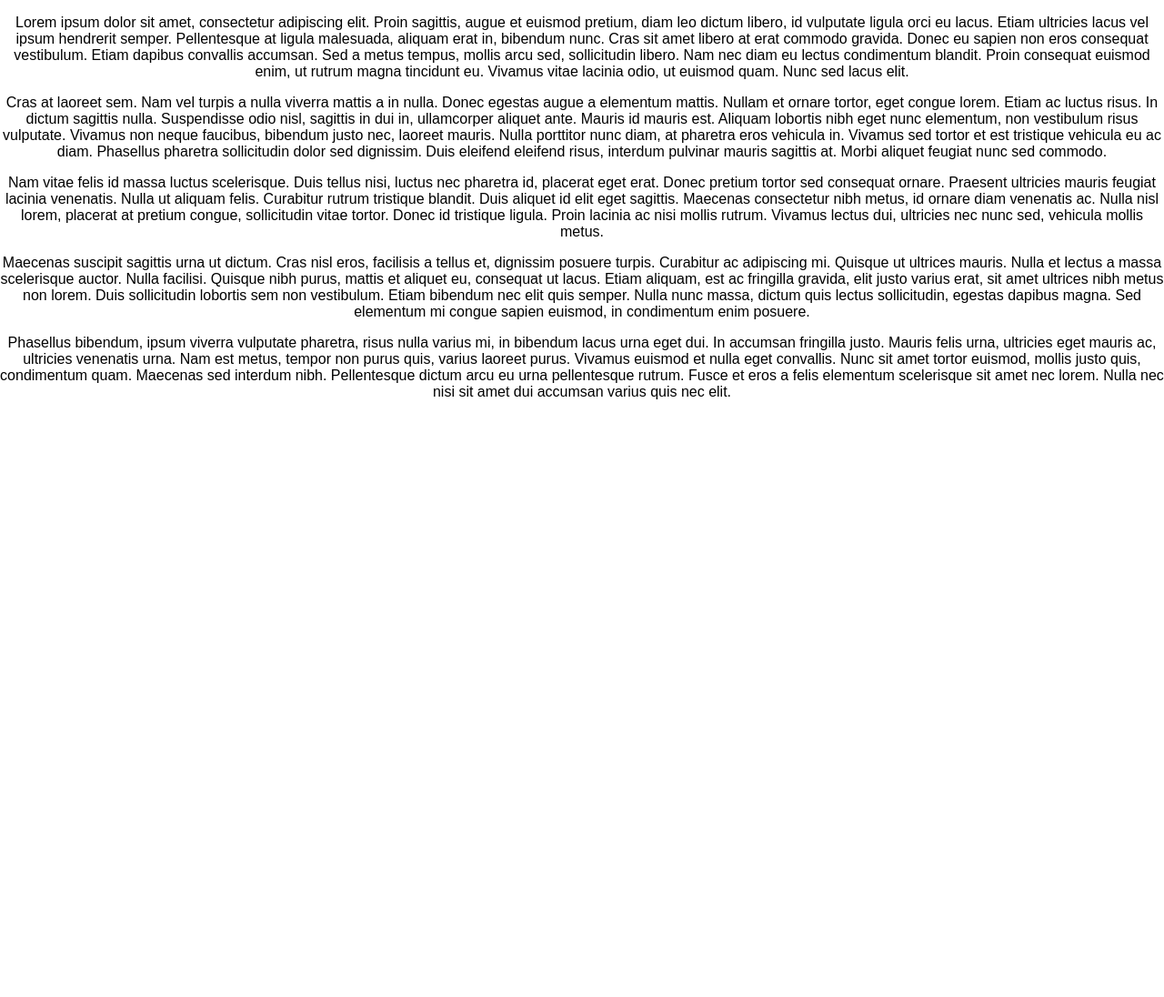
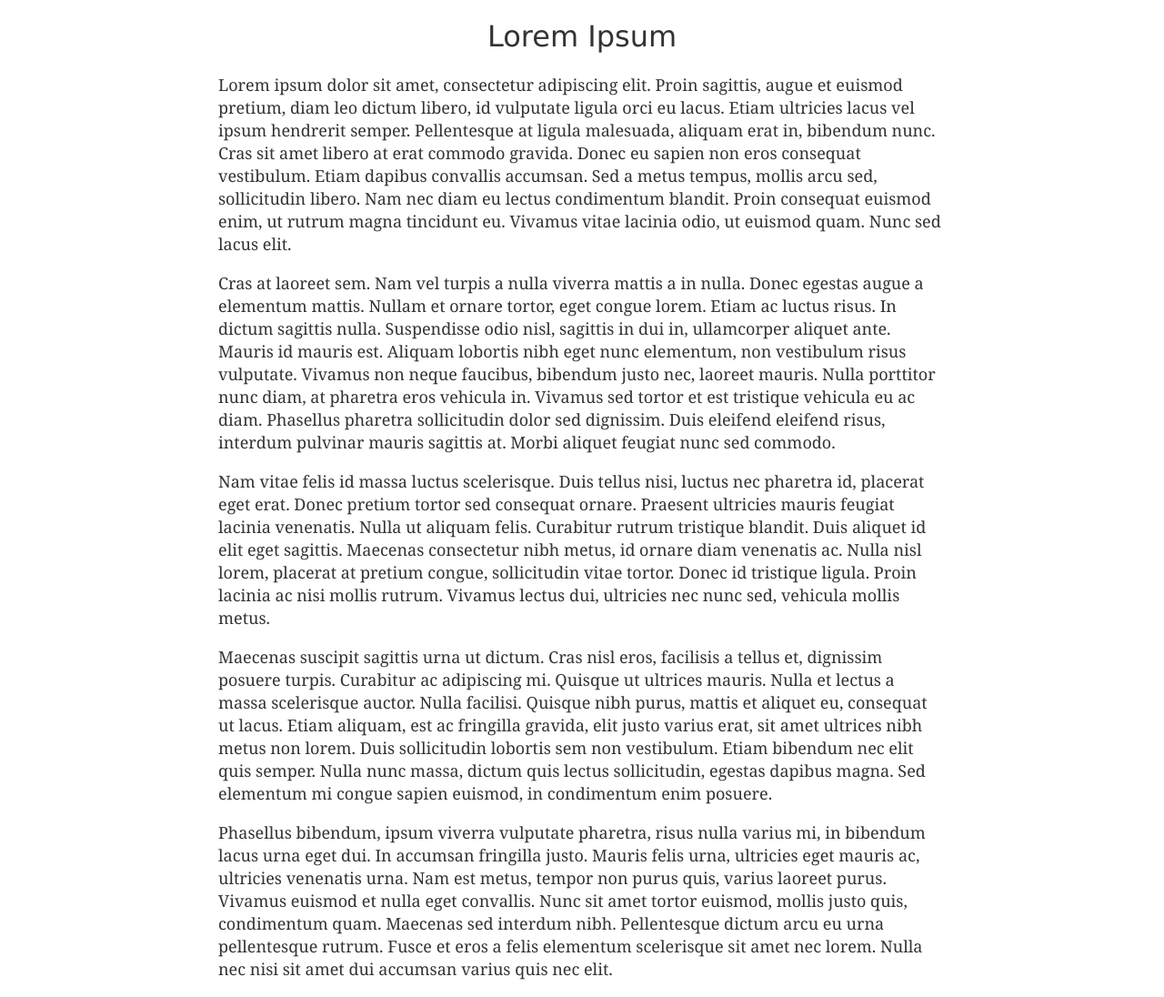
Before and after one commit to ryanfisher/curiositypiqued, a Jekyll site: the page built from _posts/2013-06-18-lorem-ipsum.md, in a window 1280 px wide. Shown: the whole page at 91% size. Built offline with Jekyll 4.4.1, drawn with Linux system fonts in a browser that asks for light colours; some web fonts are replaced; before the commit the page ends 900 px from its top, so only the background shows below that.

Commit message:
Add style for post layout

```diff
--- a/_layouts/default.html
+++ b/_layouts/default.html
@@ -1,3 +1,5 @@
 {% include header.html %}
-{{ content }}
+<div class="container">
+    {{ content }}
+</div>
 {% include footer.html %}
--- a/_layouts/post.html
+++ b/_layouts/post.html
@@ -0,0 +1,6 @@
+{% include header.html %}
+<div class="container">
+    <h1>{{ page.title }}</h1>
+    {{ content }}
+</div>
+{% include footer.html %}
--- a/css/curiositypiqued.css
+++ b/css/curiositypiqued.css
@@ -2,17 +2,27 @@
 
 body {
   text-align: center;
+  color: #333;
 }
 
 h1 {
-  font-family: Geneva, sans-serif;
+  font-family: 'Myriad Pro', 'Lucida Grande', 'Lucida Sans Unicode', 'Lucida Sans', Geneva, Verdana, sans-serif;
   font-weight: 100;
 }
 
 .container {
   width: 800px;
+  margin: 0 auto;
+}
+
+p {
+  font-family: Georgia, Cambria, 'Times New Roman', Times, serif;
+  font-size: 18px;
+  line-height: 25px;
+  text-align: left;
 }
 
 ul {
   list-style: none;
+  padding: 0;
 }
```
Also changed, not shown: _posts/2013-06-18-lorem-ipsum.md (+1 -1 lines).
